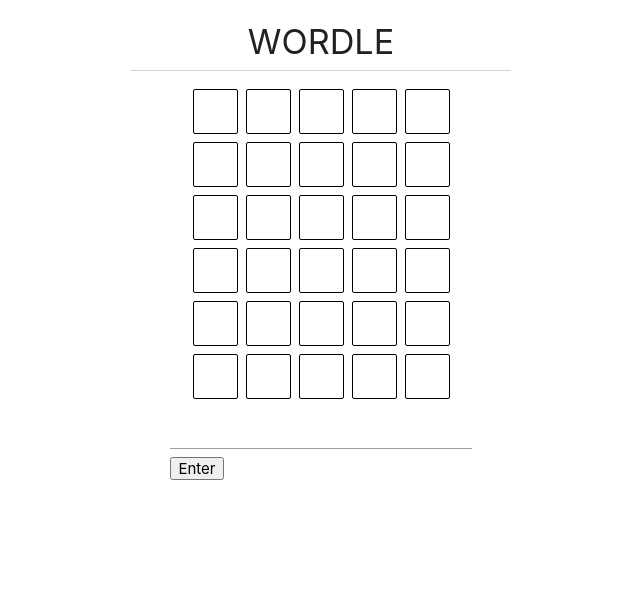
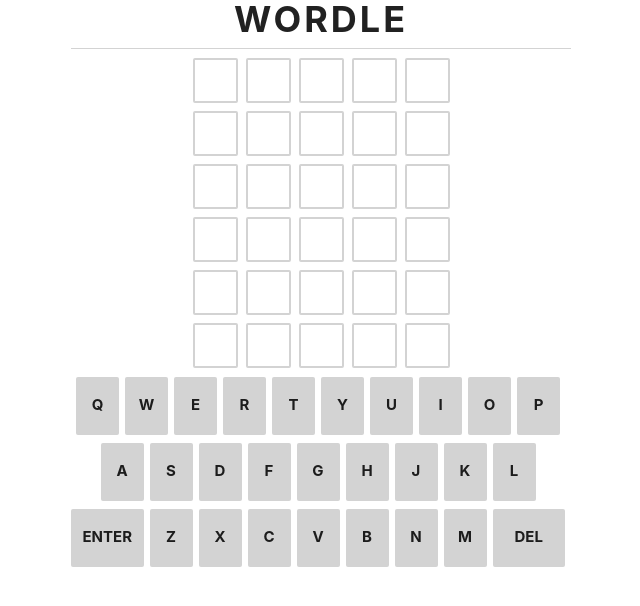
Before and after one commit to binyaalex/DI_bootcamp, a React (Create React App) app in the folder wordle/: page / in a window 1280 px wide. Shown: the top 606 px of the page, without its empty margins (319-959 px from the left). Built offline with nearby package versions, Linux system fonts and the light colour scheme.

Commit message:
fix the test color the keybaord and design

```diff
--- a/wordle/src/App.css
+++ b/wordle/src/App.css
@@ -37,17 +37,29 @@
   }
 }
 
+* {
+  box-sizing: border-box;
+}
+
 h4 {
+  font-size: 36px;
+  font-weight: 700;
+  letter-spacing: 0.2rem;
   border-bottom: 1px solid lightgray;
-  padding-bottom: 10px;
-  width: 380px;
+  padding: 0 0 8px 0;
+  width: 500px;
   text-align: center;
+  margin: 0;
+}
+
+.tryes {
+  margin: 5px 0
 }
 
 .letterBox {
   width: 45px;
   height: 45px;
-  border: 1px solid black;
+  border: 2px solid lightgray;
   border-radius: 2px;
   margin: 4px;
   display: flex;
@@ -66,3 +78,38 @@
   flex-direction: column;
   align-items: center;
 }
+
+.keyboard {
+  width: 500px;
+  height: 200px;
+}
+
+.qToP, .enterToBackspace {
+  display: flex;
+  justify-content: center;
+  /*justify-content: space-between;*/
+  margin: 0 auto 8px;
+}
+
+.aToL {
+  display: flex;
+  margin: 0 auto 8px;
+  justify-content: center;
+  /*justify-content: space-around;*/
+}
+
+.qToP > *, .enterToBackspace > *, .aToL > * {
+  background-color: lightgray;
+  height: 58px;
+  width: 43px;
+  border-radius: 2px;
+  display: flex;
+  justify-content: center;
+  align-items: center;
+  font-weight: bold;
+  margin: 0 6px 0 0;
+}
+
+.notL {
+  flex: 1.5;
+}
--- a/wordle/src/App.js
+++ b/wordle/src/App.js
@@ -1,28 +1,53 @@
 import './App.css';
 import Try from './components/Try'
+import Keyboard from './components/Keyboard'
 import {connect} from 'react-redux';
 import React, { useEffect } from 'react';
-import {changeAction, enterAction} from './redux/actions';
 
 
 const App = (props) => {
-  const {change, enter, userWord, result, turn} = props
+  const {result, turn} = props
 
   useEffect(() => {
     console.log(turn)
     let firstTurn
-    if (turn === 0) {
+    if (turn !== 0) {
       firstTurn = 1
     } else {
       firstTurn = false
     }
     console.log(firstTurn)
-    const letters = document.querySelector('.tryes').children[firstTurn || turn-1].children
-    for (let i = 0; i < letters.length; i++) {
-      letters[i].style.backgroundColor = result[i]
-      letters[i].style.color = 'white'
+    if (firstTurn) {
+      const letters = document.querySelector('.tryes').children[turn-1].children
+      const boardLetters = document.querySelectorAll('.boardLetter')
+      for (let i = 0; i < letters.length; i++) {
+        letters[i].style.backgroundColor = result[i]
+        letters[i].style.color = 'white'
+        for (let d = 0; d < boardLetters.length; d++) {
+          console.log('board', boardLetters[d].style.backgroundColor)
+          console.log('user', letters[i].textContent)
+          if (boardLetters[d].textContent === letters[i].textContent &&
+              boardLetters[d].style.backgroundColor !== 'rgb(106, 170, 100)')
+          {
+            console.log(1)
+            boardLetters[d].style.backgroundColor = result[i]
+            boardLetters[d].style.color = 'white'
+          }
+        }
+      }
     }
-  });
+    console.log(result)
+    const win = result.every(el => el === '#6AAA64')
+    console.log(win)
+    const myGreeting = () => {
+      if (win && firstTurn) {
+        alert('Well done you found the word')
+      } else if (turn === 6) {
+        alert('You finished your tryes, maybe next time')
+      }
+    }
+    setTimeout(myGreeting, 300)
+    });
 
   return (
     <div className='all'>
@@ -35,27 +60,18 @@
         <Try i={4} />
         <Try i={5} />
       </div>
-      <div>
-        <input onChange={change} type='text' />
-        <button onClick={enter}>Enter</button>
-      </div>
+      <Keyboard />
     </div>
   );
 }
 
-const mapDispatchToProps = (dispatch) => {
-  return {
-    change: (e) => dispatch(changeAction(e.target.value)),
-    enter: () => dispatch(enterAction()),
-  }
-}
+
 
 const mapStateToProps = (state) => {
   return {
-    userWord: state.userWord,
     result: state.result,
     turn: state.turn
   }
 }
 
-export default connect(mapStateToProps, mapDispatchToProps)(App)
+export default connect(mapStateToProps)(App)
--- /dev/null
+++ b/wordle/src/components/Keyboard.js
@@ -0,0 +1,58 @@
+import {connect} from 'react-redux';
+import {changeAction, enterAction} from '../redux/actions';
+
+const Keyboard = (props) => {
+  const {change1, change2, enter} = props
+	return (
+	  <div>
+{/*        <input onChange={change1} type='text' />
+        <button onClick={enter}>Enter</button>*/}
+        <div className='keyboard'>
+          <div className='qToP'>
+            <div onClick={change2} className='boardLetter'>Q</div>
+            <div onClick={change2} className='boardLetter'>W</div>
+            <div onClick={change2} className='boardLetter'>E</div>
+            <div onClick={change2} className='boardLetter'>R</div>
+            <div onClick={change2} className='boardLetter'>T</div>
+            <div onClick={change2} className='boardLetter'>Y</div>
+            <div onClick={change2} className='boardLetter'>U</div>
+            <div onClick={change2} className='boardLetter'>I</div>
+            <div onClick={change2} className='boardLetter'>O</div>
+            <div onClick={change2} className='boardLetter'>P</div>
+          </div>
+          <div className='aToL'>
+            <div onClick={change2} className='boardLetter'>A</div>
+            <div onClick={change2} className='boardLetter'>S</div>
+            <div onClick={change2} className='boardLetter'>D</div>
+            <div onClick={change2} className='boardLetter'>F</div>
+          	<div onClick={change2} className='boardLetter'>G</div>
+            <div onClick={change2} className='boardLetter'>H</div>
+            <div onClick={change2} className='boardLetter'>J</div>
+            <div onClick={change2} className='boardLetter'>K</div>
+            <div onClick={change2} className='boardLetter'>L</div>
+          </div>
+          <div className='enterToBackspace'>
+            <div onClick={enter} className='notL'>ENTER</div>
+            <div onClick={change2} className='boardLetter'>Z</div>
+            <div onClick={change2} className='boardLetter'>X</div>
+            <div onClick={change2} className='boardLetter'>C</div>
+            <div onClick={change2} className='boardLetter'>V</div>
+            <div onClick={change2} className='boardLetter'>B</div>
+            <div onClick={change2} className='boardLetter'>N</div>
+            <div onClick={change2} className='boardLetter'>M</div>
+            <div onClick={change2} className='notL'>DEL</div>
+          </div>
+        </div>
+      </div>
+	)
+}
+
+const mapDispatchToProps = (dispatch) => {
+  return {
+    change1: (e) => dispatch(changeAction(e.target.value)),
+    change2: (e) => dispatch(changeAction(e.target.textContent)),
+    enter: () => dispatch(enterAction()),
+  }
+}
+
+export default connect(null, mapDispatchToProps)(Keyboard)
--- a/wordle/src/redux/actions.js
+++ b/wordle/src/redux/actions.js
@@ -3,7 +3,7 @@
 let turn = 0
 console.log(initState)
 export const changeAction = (word) => {
-	console.log(turn)
+	console.log(word)
 	return {
 		type:'CHANGE' + turn.toString(),
 		payload: word
--- a/wordle/src/redux/reducers.js
+++ b/wordle/src/redux/reducers.js
@@ -12,23 +12,23 @@
 	switch (action.type) {
 		case 'CHANGE0':
 		  console.log(state)
-		  try1[0] = action.payload
+		  try1[0] += action.payload
 		  console.log(state)
 		  return {...state, userWord: try1}
 		case 'CHANGE1':
-		  try1[1] = action.payload
+		  try1[1] += action.payload
 		  return {...state, userWord: try1}
 		case 'CHANGE2':
-	   	  try1[2] = action.payload
+	   	  try1[2] += action.payload
 		  return {...state, userWord: try1}
 		case 'CHANGE3':
-		  try1[3] = action.payload
+		  try1[3] += action.payload
 		  return {...state, userWord: try1}
 		case 'CHANGE4':
-		  try1[4] = action.payload
+		  try1[4] += action.payload
 		  return {...state, userWord: try1}
 		case 'CHANGE5':
-		  try1[5] = action.payload
+		  try1[5] += action.payload
 		  return {...state, userWord: try1}
 		case 'ENTER':
 		console.log(state)
@@ -36,17 +36,22 @@
 		  for (let i = 0; i < state.userWord[state.turn].length; i++) {
 		  	for (let d = 0; d < state.dailyWord.length; d++) {
 		  		console.log(state.userWord[state.turn][i])
-		  		if (state.userWord[state.turn][i] === state.dailyWord[d] && d === i) {
-		  		    console.log(state.userWord[state.turn][i],': green')
+		  		console.log(state.dailyWord[d])
+		  		console.log(i)
+		  		if (state.userWord[state.turn][i].toLowerCase() === state.dailyWord[d] && d === i) {
+		  		    console.log(`${state.userWord[state.turn][i]} ${state.dailyWord[d]}: green`)
 		  		    arr[i] = '#6AAA64'
-		  	    } else if (state.userWord[state.turn][i] === state.dailyWord[d]) {
-		  	    	console.log(state.userWord[state.turn][i],': yellow')
+		  	    } else if (state.userWord[state.turn][i].toLowerCase() === state.dailyWord[d]) {
+		  	    	console.log(`${state.userWord[state.turn][i]} ${state.dailyWord[d]}: yellow`)
 		  		    arr[i] = '#C9B458'
-		  	    } else if (i === 0) {
-		  	    	arr[d] = 'gray'
+		  	    } else if (!arr[i]) {
+		  	    	console.log(`${state.userWord[state.turn][i]} ${state.dailyWord[d]}: gray`)
+		  	    	arr[i] = 'gray'
 		  	    }
+		  	    console.log(arr)
 		  	}
 		  }
+		  console.log(arr)
 		  return {...state, result: arr, turn: ++state.turn}
 	  	default:
 	  	  return {...state}
```
